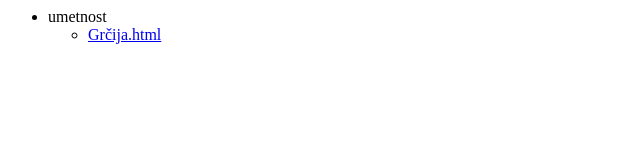
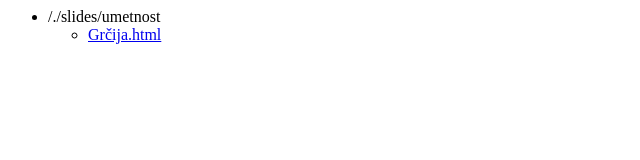
Before and after one commit to Ziiga/Ziiga.github.io, a plain HTML site: page index.html in a window 1280 px wide. Shown: the full height of the page, 0-640 px from the left. Drawn offline with Linux system fonts and the light colour scheme.

Commit message:
autogen test 2

```diff
--- a/index.html
+++ b/index.html
@@ -1,6 +1,6 @@
 <UL>
-  <LI>umetnost</LI>
+  <LI>/./slides/umetnost</LI>
   <UL>
-    <LI><a href="/umetnost/Grčija.html">Grčija.html</a></LI>
+    <LI><a href="/./slides/umetnost/Grčija.html">Grčija.html</a></LI>
   </UL>
 </UL>
```
Also changed, not shown: 1 other file.
